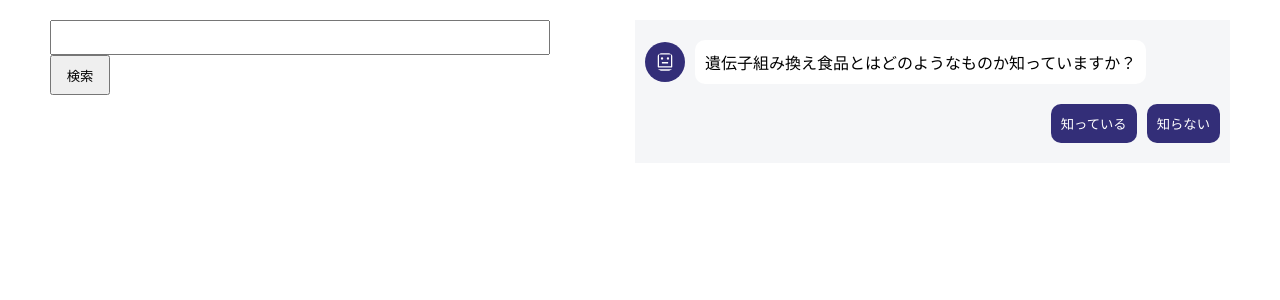
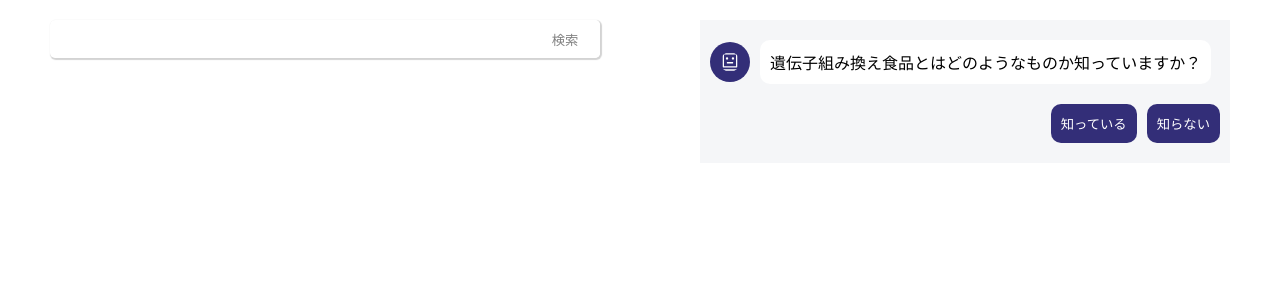
Before and after one commit to oxyu8/omnibus, a Next.js app in the folder frontend/: page / in a window 1280 px wide. Shown: the top 300 px of the page. Built offline with nearby package versions, Linux system fonts and the light colour scheme.

Commit message:
change: input style

```diff
--- a/frontend/src/components/SearchBar.tsx
+++ b/frontend/src/components/SearchBar.tsx
@@ -19,9 +19,11 @@ export const SearchBar: React.FC<Props> = ({
           value={query}
           onChange={onChangeQuery}
         />
-        <button className={styles.button} type="submit" onClick={onClickBtn}>
-          検索
-        </button>
+        <div className={styles.buttonWrapper}>
+          <button className={styles.button} type="submit" onClick={onClickBtn}>
+            検索
+          </button>
+        </div>
       </form>
     </>
   );
--- a/frontend/src/pages/index.tsx
+++ b/frontend/src/pages/index.tsx
@@ -27,6 +27,7 @@ const Home = () => {
   };
 
   const fetchSearchResults = async (e: any) => {
+    return alert("test");
     e.preventDefault();
     const res = await axios.get("http://localhost:3001/search", {
       params: {
--- a/frontend/src/styles/components/SearchBar.module.scss
+++ b/frontend/src/styles/components/SearchBar.module.scss
@@ -1,12 +1,29 @@
 .input {
-  width: 500px;
-  height: 35px;
+  width: 550px;
+  height: 38px;
   font-size: 18px;
-  padding-left: 5px;
+  padding-left: 15px;
   padding-right: 5px;
+  border: none;
+  border-radius: 5px;
+  box-shadow: 1px 1px 1px 1px lightgray;
+}
+.input:focus {
+  outline: none;
+}
+
+.buttonWrapper {
+  position: absolute;
+  top: 20px;
+  left: 530px
 }
 
 .button {
-  width: 60px;
-  height: 40px;
+  width: 70px;
+  height: 38px;
+  background-color: white;
+  border: none;
+  border-radius: 5px;
+  color: gray;
+  cursor: pointer;
 }
--- a/frontend/src/styles/index.module.scss
+++ b/frontend/src/styles/index.module.scss
@@ -4,5 +4,7 @@
 }
 
 .leftContainer {
-  margin-right: 30px;
+  margin-right: 100px;
+  display: flex;
+  justify-content: center;
 }
```
